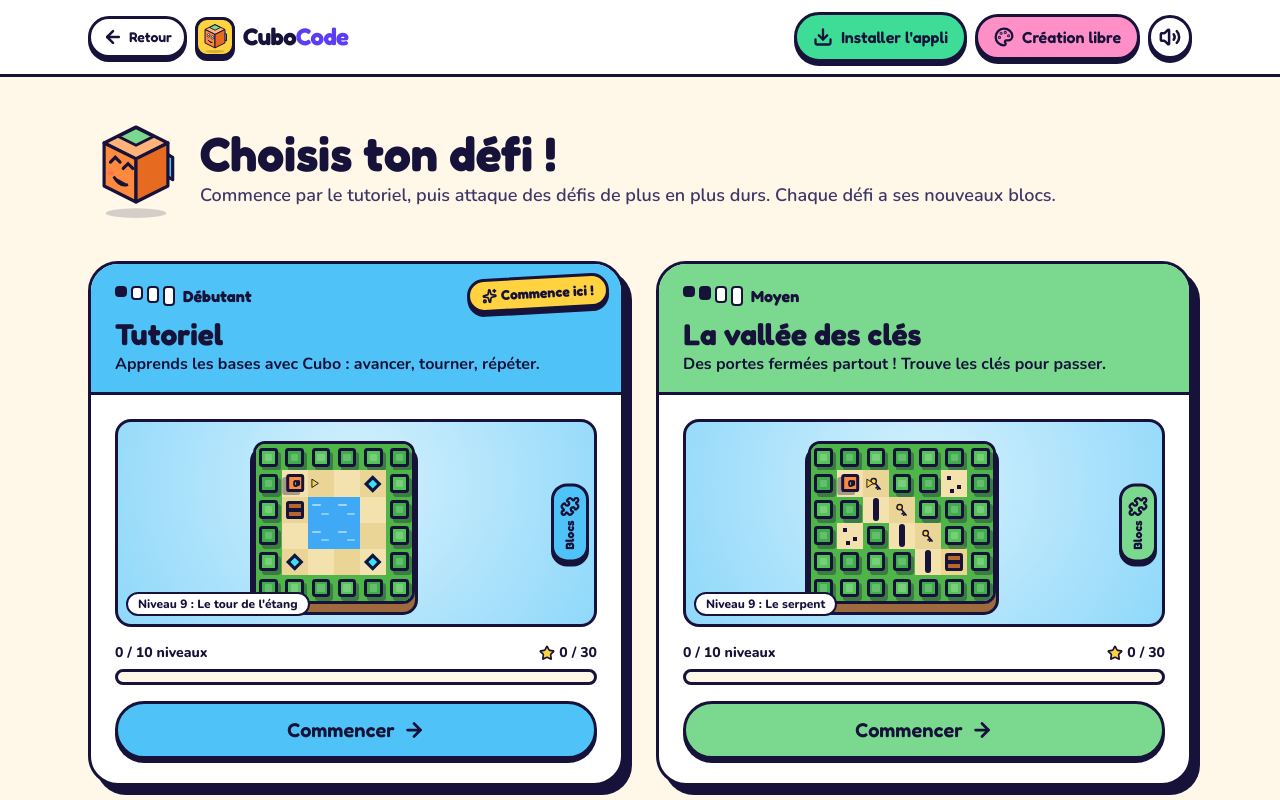
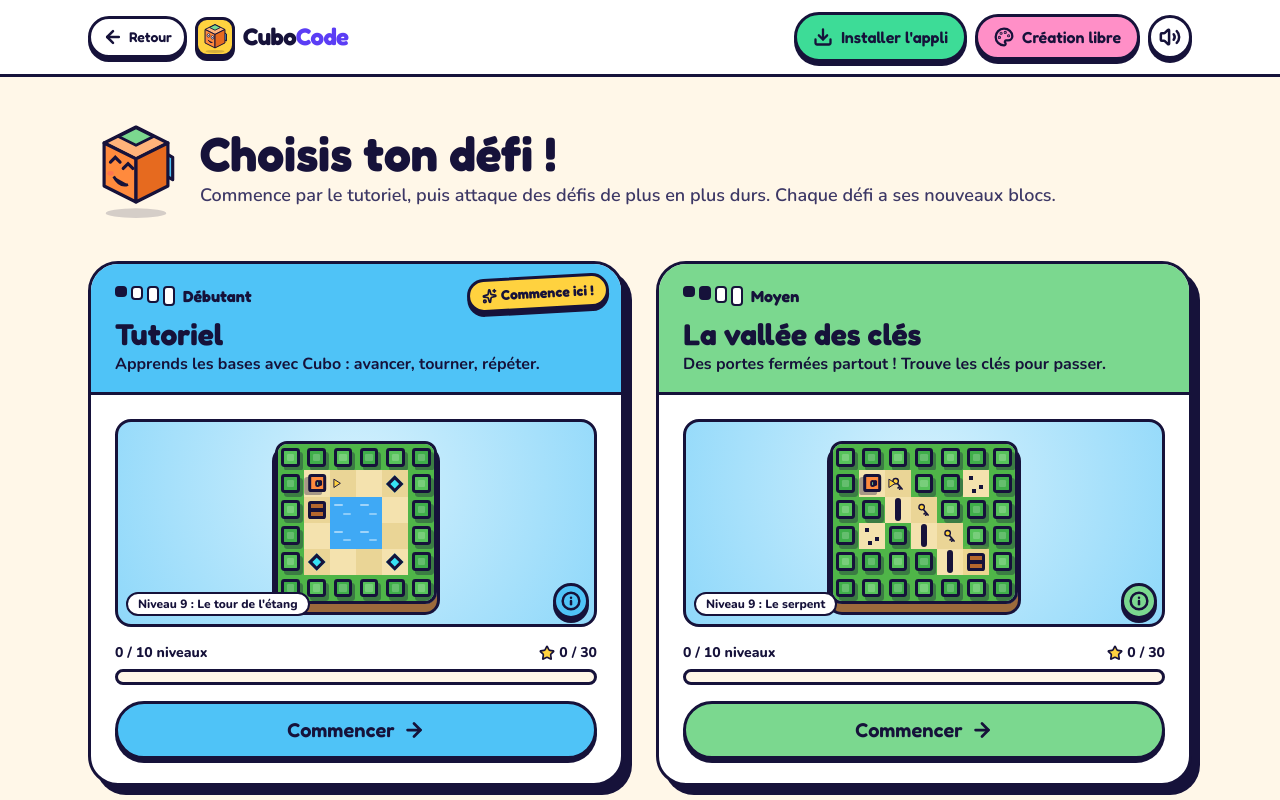
Before and after one commit to Alexandre74739/Jeux-Video-MDQ, a Next.js app: page /jouer in a window 1280 px wide. Shown: the top 800 px of the page. Built offline with nearby package versions, Linux system fonts and the light colour scheme.

Commit message:
feat: amélioration de l'interface utilisateur et mise à jour des icônes

```diff
--- a/components/CourseHub.tsx
+++ b/components/CourseHub.tsx
@@ -2,7 +2,7 @@
 import Link from "next/link";
 import { motion } from "motion/react";
 import { useEffect, useState } from "react";
-import { ArrowRight, Check, Palette, Puzzle, Sparkles, X } from "lucide-react";
+import { ArrowRight, Check, Info, Palette, Sparkles, X } from "lucide-react";
 import { AnimatePresence } from "motion/react";
 import { useRef } from "react";
 import World2D from "./World2D";
@@ -51,7 +51,7 @@ function CoursePreview({ course, open, onToggle, onClose }: { course: Course; op
         className="relative h-52 overflow-hidden rounded-2xl border-[3px] border-ink"
         style={{ background: "radial-gradient(circle at 50% 30%, #D5F1FD 0%, #8FD8FA 100%)" }}
       >
-        <div className="pointer-events-none absolute inset-0 p-3 pr-14" aria-hidden="true">
+        <div className="pointer-events-none absolute inset-0 p-3" aria-hidden="true">
           <World2D world={world} />
         </div>
         <span className="absolute bottom-2 left-2 rounded-full border-2 border-ink bg-paper px-2.5 py-0.5 text-xs font-extrabold">
@@ -60,26 +60,26 @@ function CoursePreview({ course, open, onToggle, onClose }: { course: Course; op
         <span className="sr-only">Aperçu du niveau {level.id} : {level.title}</span>
       </div>
 
-      {/* Bouton sur le côté */}
+      {/* Bouton « i » dans le coin bas droit */}
       <motion.button
-        whileHover={{ x: -3 }} whileTap={{ scale: 0.92 }}
+        whileHover={{ scale: 1.1 }} whileTap={{ scale: 0.9 }}
         onClick={onToggle}
         aria-expanded={open}
         aria-label={`Voir les nouveaux blocs de ${course.title}`}
-        className="absolute top-1/2 right-2 flex -translate-y-1/2 flex-col items-center gap-1 rounded-2xl border-[3px] border-ink px-1.5 py-2.5 font-display text-xs font-bold shadow-pop"
+        title="Nouveaux blocs"
+        className="absolute right-2 bottom-2 z-10 grid size-9 place-items-center rounded-full border-[3px] border-ink shadow-pop"
         style={{ background: course.color }}
       >
-        <Puzzle size={20} strokeWidth={2.75} aria-hidden="true" />
-        <span className="[writing-mode:vertical-rl] rotate-180">Blocs</span>
+        <Info size={20} strokeWidth={3} aria-hidden="true" />
       </motion.button>
 
       <AnimatePresence>
         {open && (
           <motion.div
-            initial={{ opacity: 0, x: 16, scale: 0.92 }} animate={{ opacity: 1, x: 0, scale: 1 }} exit={{ opacity: 0, x: 16, scale: 0.92 }}
+            initial={{ opacity: 0, y: 12, scale: 0.9 }} animate={{ opacity: 1, y: 0, scale: 1 }} exit={{ opacity: 0, y: 12, scale: 0.9 }}
             transition={{ type: "spring", stiffness: 380, damping: 26 }}
             role="dialog" aria-label={`Nouveaux blocs de ${course.title}`}
-            className="absolute top-1/2 right-14 z-20 w-[min(300px,calc(100%-4rem))] origin-right -translate-y-1/2 rounded-3xl border-[3px] border-ink bg-paper p-4 shadow-pop-lg"
+            className="absolute right-2 bottom-14 z-20 w-[min(300px,calc(100%-1rem))] origin-bottom-right rounded-3xl border-[3px] border-ink bg-paper p-4 shadow-pop-lg"
           >
             <button onClick={onClose} className="absolute top-2 right-2 grid size-8 place-items-center rounded-full hover:bg-cream" aria-label="Fermer">
               <X size={18} strokeWidth={3} aria-hidden="true" />
@@ -147,13 +147,13 @@ export default function CourseHub() {
                 animate={{ opacity: 1, y: 0, rotate: 0 }}
                 transition={{ delay: i * 0.1, type: "spring", stiffness: 140, damping: 16 }}
                 whileHover={{ y: -6 }}
-                className="relative flex flex-col overflow-hidden rounded-[30px] border-[3px] border-ink bg-paper"
+                className="group relative flex cursor-pointer flex-col overflow-hidden rounded-[30px] border-[3px] border-ink bg-paper focus-within:outline-4 focus-within:outline-offset-4 focus-within:outline-grape"
                 style={{ boxShadow: "8px 9px 0 0 #16123A" }}
               >
                 {i === 0 && (
                   <motion.span
                     animate={{ rotate: [-4, 4, -4] }} transition={{ repeat: Infinity, duration: 2 }}
-                    className="toon absolute top-3 right-3 z-10 flex items-center gap-1 rounded-full bg-sun px-3 py-1 font-display text-sm font-bold"
+                    className="toon pointer-events-none absolute top-3 right-3 z-10 flex items-center gap-1 rounded-full bg-sun px-3 py-1 font-display text-sm font-bold"
                   >
                     <Sparkles size={15} strokeWidth={2.75} aria-hidden="true" /> Commence ici !
                   </motion.span>
@@ -180,7 +180,8 @@ export default function CourseHub() {
                   <Link
                     href={`/jouer/${c.slug}/`}
                     onClick={() => sfx("click")}
-                    className="btn flex items-center justify-center gap-2 py-3 text-xl"
+                    className="btn flex items-center justify-center gap-2 py-3 text-xl after:absolute after:inset-0 after:rounded-[27px] after:content-['']"
+                    aria-label={`${label} : ${c.title}`}
                     style={{ background: c.color }}
                   >
                     {label} <ArrowRight size={22} strokeWidth={3} aria-hidden="true" />
```
